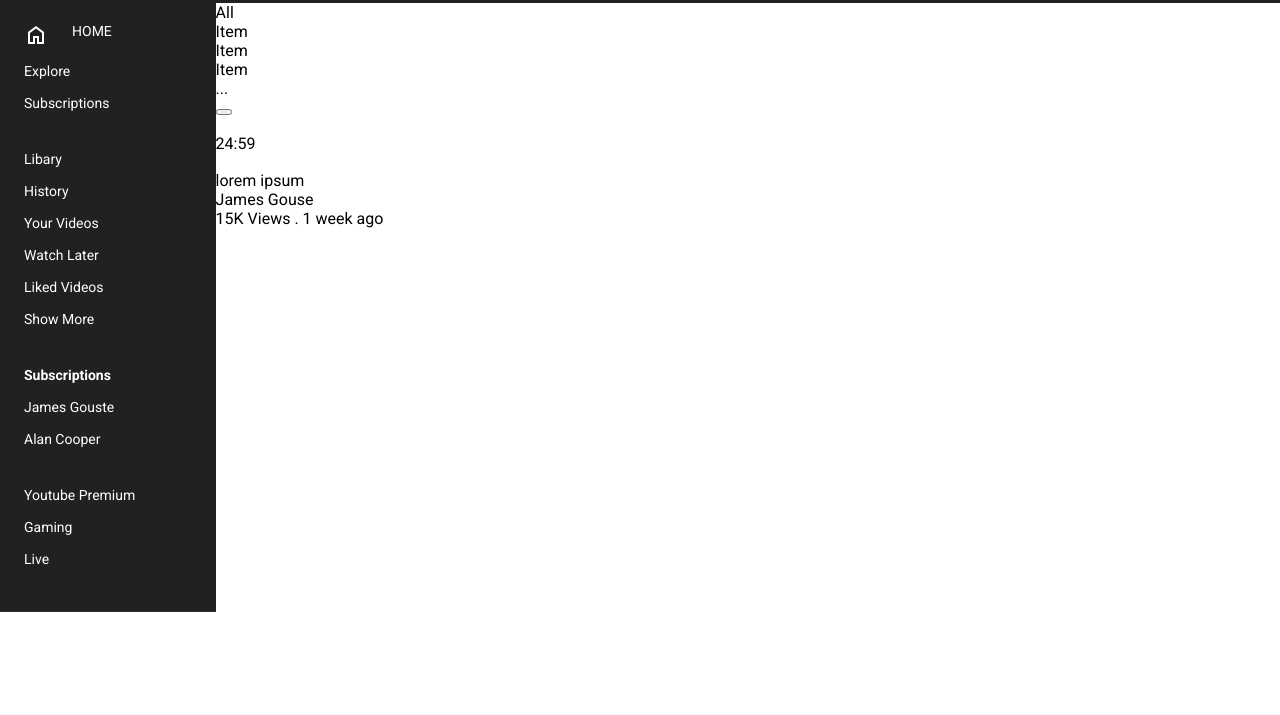
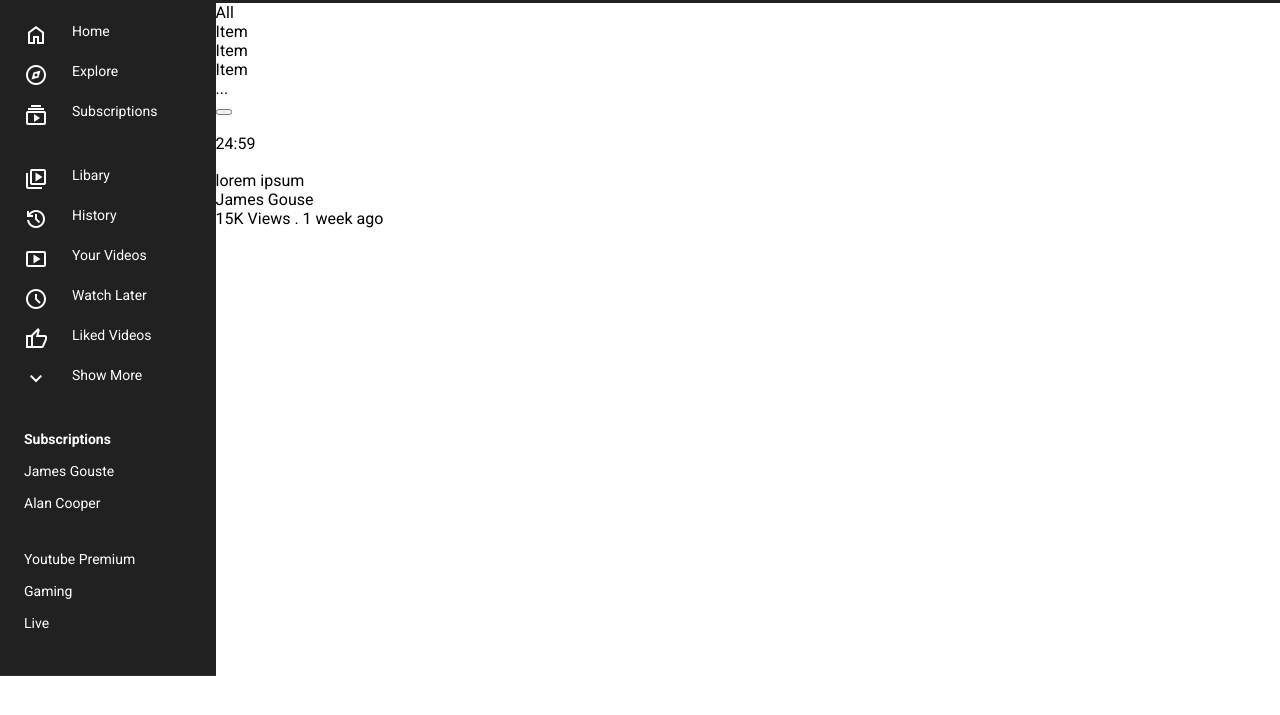
Before and after one commit to MinJoongWon/youtube_clone_gaejo, a plain HTML site: page html/home.html in a window 1280 px wide. Shown: the part 53-768 px from the top of the page. Drawn offline with nearby package versions, Linux system fonts and the light colour scheme; no server answers.

Commit message:
modify home.html

```diff
--- a/html/home.html
+++ b/html/home.html
@@ -40,20 +40,20 @@
             <aside>
                 <div class="sidebar-top">
                     <ul>
-                        <li><span class="material-symbols-outlined">home</span><span>HOME</span></li>
-                        <li>Explore</li>
-                        <li>Subscriptions</li>
+                        <li><span class="material-symbols-outlined">home</span><span>Home</span></li>
+                        <li><span class="material-symbols-outlined">explore</span>Explore</li>
+                        <li><span class="material-symbols-outlined">subscriptions</span>Subscriptions</li>
                     </ul>
                 </div>
 
                 <div class="sidebar-top2">
                     <ul>
-                        <li>Libary</li>
-                        <li>History</li>
-                        <li>Your Videos</li>
-                        <li>Watch Later</li>
-                        <li>Liked Videos</li>
-                        <li>Show More</li>
+                        <li><span class="material-symbols-outlined">video_library</span>Libary</li>
+                        <li><span class="material-symbols-outlined">history</span>History</li>
+                        <li><span class="material-symbols-outlined">smart_display</span>Your Videos</li>
+                        <li><span class="material-symbols-outlined">schedule</span>Watch Later</li>
+                        <li><span class="material-symbols-outlined">thumb_up</span>Liked Videos</li>
+                        <li><span class="material-symbols-outlined">stat_minus_1</span>Show More</li>
                     </ul>
                 </div>
 
```
